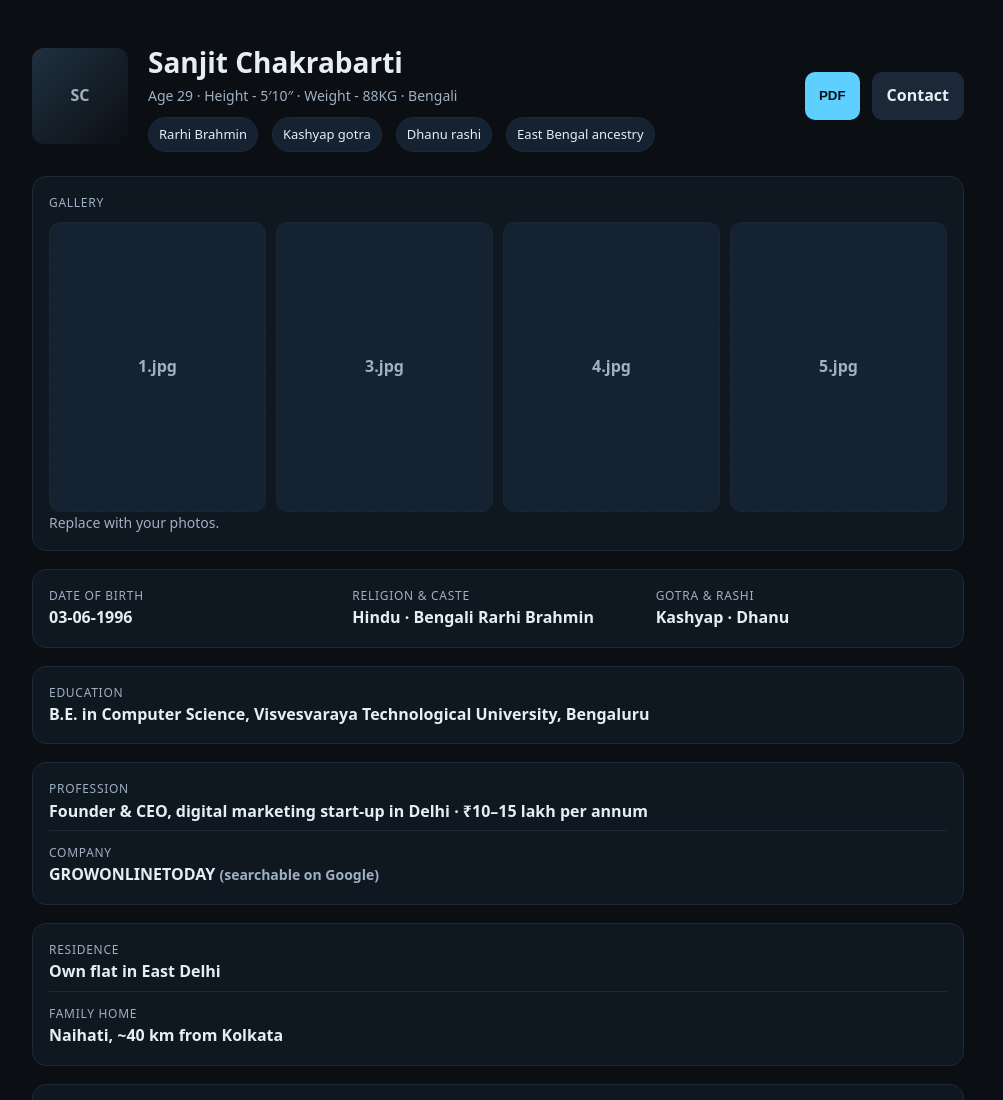
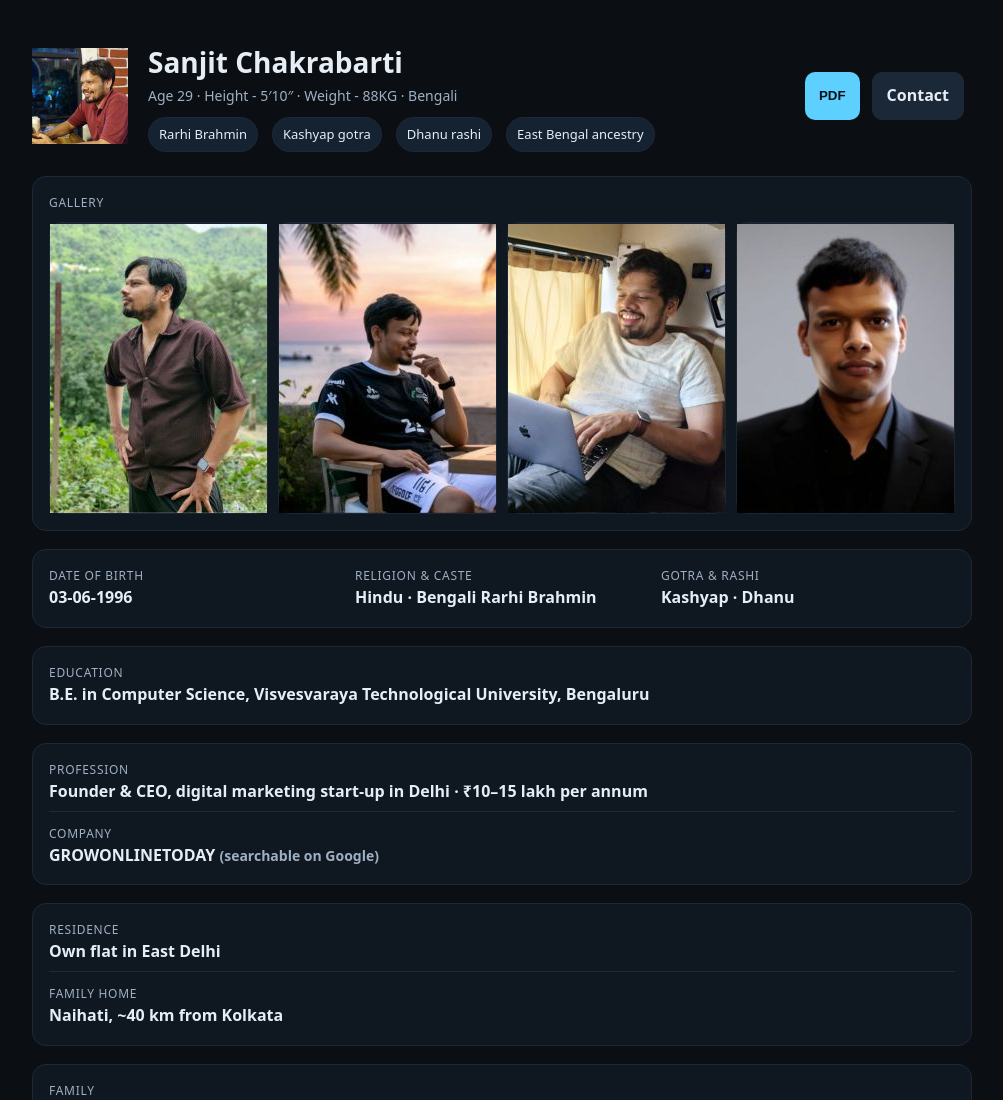
Before and after one commit to sanjitchak/biosanjit, a plain HTML site: page index.html in a window 1280 px wide. Shown: the top 1100 px of the page, without its empty margins (142-1145 px from the left). Drawn offline with nearby package versions, Linux system fonts and the light colour scheme.

Commit message:
Add files via upload

```diff
--- a/index.html
+++ b/index.html
@@ -48,7 +48,7 @@
   <div class="wrap">
     <header>
       <div class="id">
-        <div class="avatar" aria-hidden="true">SC</div>
+        <div class="avatar" aria-hidden="true"><img src="profile.jpg" alt=""></div>
         <div>
           <h1>Sanjit Chakrabarti</h1>
           <div class="sub">Age 29 · Height - 5′10″ · Weight - 88KG · Bengali</div>
@@ -70,13 +70,12 @@
       <section class="card" id="gallery">
         <div class="k">Gallery</div>
         <div class="gallery-grid">
-          <div class="ph">1.jpg</div>
-          <div class="ph">3.jpg</div>
-          <div class="ph">4.jpg</div>
-          <div class="ph">5.jpg</div>
+          <div class="ph"><img src="1.jpg" alt=""></div>
+          <div class="ph"><img src="3.jpg" alt=""></div>
+          <div class="ph"><img src="4.jpg" alt=""></div>
+          <div class="ph"><img src="5.jpg" alt=""></div>
         </div>
-        <div class="sub">Replace with your photos.</div>
-      </section>
+       </section>
       <section class="card">
         <div class="grid cols-3">
           <div>
```
Also changed, not shown: profile.jpg (added).
